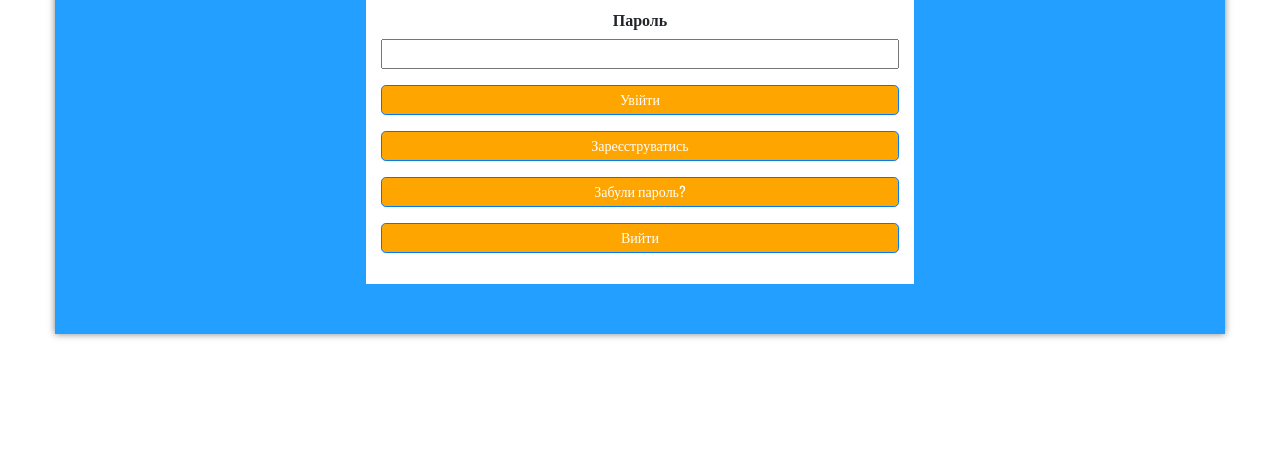
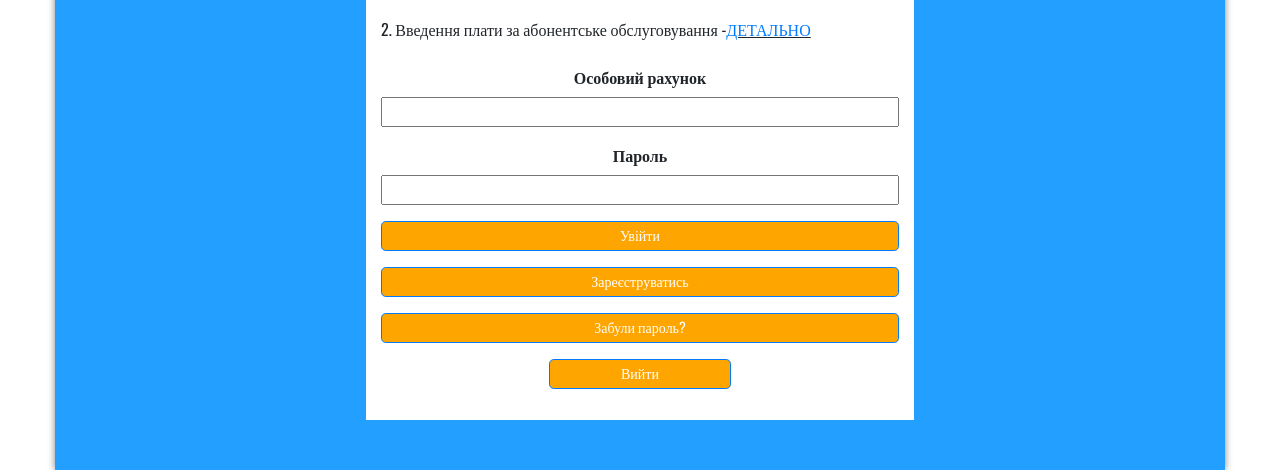
Before and after one commit to frisbee9/vodokanal, a PHP site: page /test.html in a window 1280 px wide; the page is wider, and only the part inside the window is pictured. Shown: the part 374-844 px from the top of that part. Before the commit the page ends 713 px from the top of that part, so only its background shows below. Run offline with PHP 8.4, Linux system fonts and the light colour scheme.

Commit message:
3 commit

```diff
--- a/1/test.css
+++ b/1/test.css
@@ -47,6 +47,8 @@
 	  margin-left: 5px;
 	  color: #229fff;
 	position: relative;
+	margin-right: 5px;
+	white-space: nowrap;
 	}
 	.navbar-light .navbar-nav .nav-link:after{
 	  content: "";
@@ -124,13 +126,24 @@ input{
 	font-family: 'Oswald';
 	height:30px;
 	padding: 2px;
+
  }
  .text_2{
  		text-transform: uppercase;
  			font: normal 16px sans-serif;
 	font-family: 'Oswald';
+ }
 
- }
+.text_3{
+			font: normal 16px sans-serif;
+	font-family: 'Oswald';
+
+}
+.text_4 {
+			font: normal 16px sans-serif;
+	font-family: 'Oswald';
+
+}
 
 .control-label{
 		font: bold 16px sans-serif;
--- a/1/test.html
+++ b/1/test.html
@@ -73,6 +73,8 @@
 <p class="text_1" s>Особистий кабінет для споживачів багатоквартирного та приватних секторів</p>
 
 <p class="text_2" style="color : red; ">УВАГА!  <span style="color : black;">   З 01.01.2022: </span></p>
+<p class="text_3"><span style="float: left;"> 1. Зміна тарифу :</span><br c> - централізоване водопостачання – 15,78 грн. за 1 куб. м (з ПДВ); <br>   - централізоване водовідведення – 14,916 грн. за 1 куб. м (з ПДВ). <br></p>
+<p class="text_4"><span style="float: left;"> 2. Введення плати за абонентське обслуговування -  </span> <span style="float: left; text-decoration: underline;text-transform: uppercase; " ><a href="https://water.kherson.ua/uvaga-zaprovadzhuyetsya-plata-za-abonentske-obslugovuvannya/">Детально</a></span> </p><br><br>
 
 
 
@@ -109,7 +111,7 @@
            <a href="#" target="_blank" type="button" id="button" class="btn btn-primary btn-lg btn-block login-button">Забули пароль?</a>
          </div>
             <div class="form-group ">
-           <a href="/login/?logout=true" target="_blank" type="button" id="button" class="btn btn-primary btn-lg btn-block login-button">Вийти</a>
+           <a href="/login/?logout=true" target="_blank" type="button" id="button" class="btn btn-primary btn-lg btn-block login-button" style="width: 35%; margin: auto;  ">Вийти</a>
          </div>
          </div>
        </form>
```
